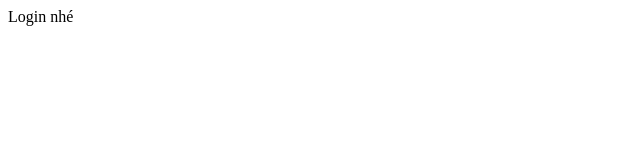
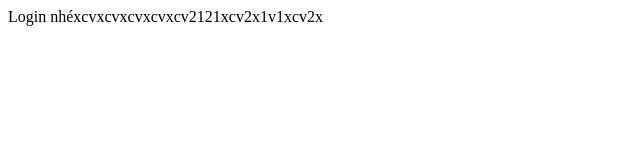
Before and after one commit to NgocVinhSoft/test, a plain HTML site: page login.html in a window 1280 px wide. Shown: the whole page, without its empty margins (0-640 px from the left). Drawn offline with Linux system fonts and the light colour scheme.

Commit message:
Update login.html

```diff
--- a/login.html
+++ b/login.html
@@ -6,6 +6,6 @@
     <title>Document</title>
 </head>
 <body>
-    Login nhé
+    Login nhéxcvxcvxcvxcvxcv2121xcv2x1v1xcv2x
 </body>
 </html>
```
